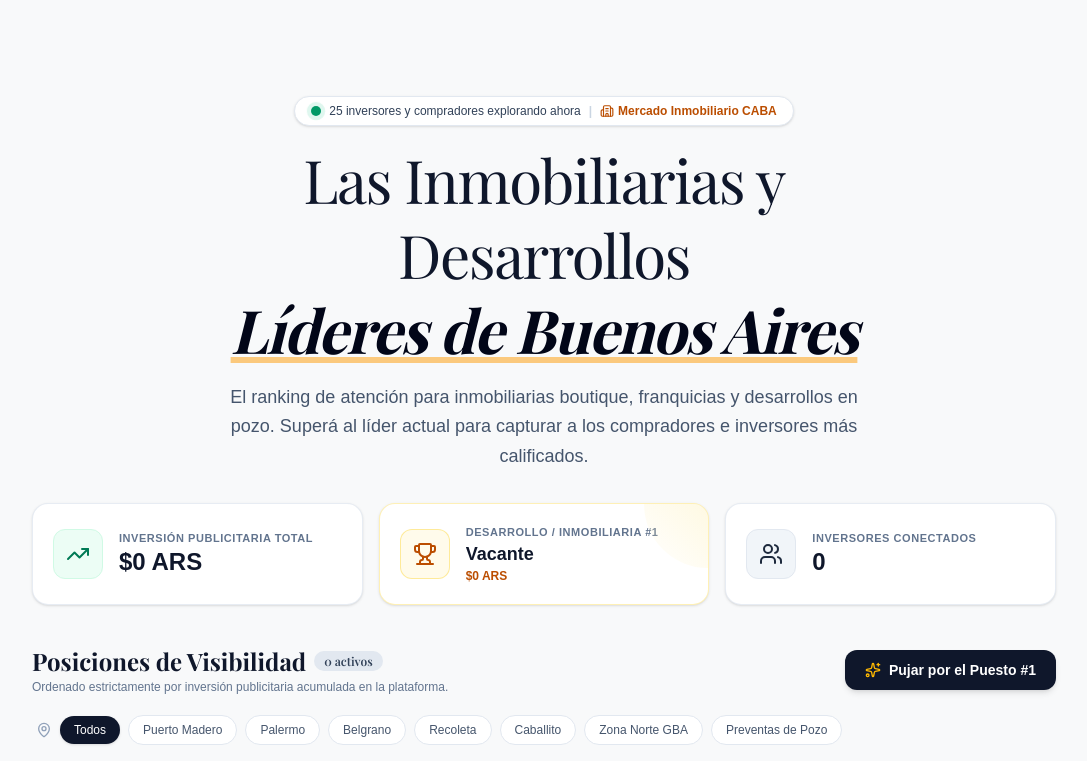
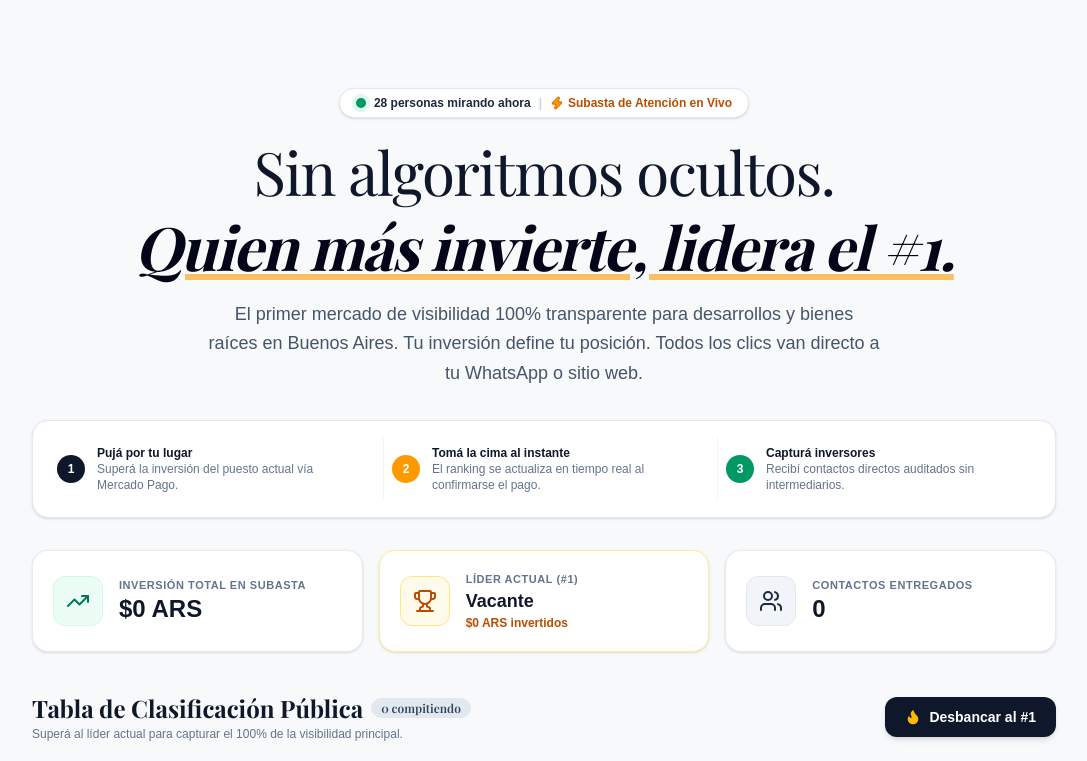
Before and after one commit to luciorodrigodiaz/Pay-to-rank, a Next.js app: page / in a window 1280 px wide. Shown: the top 761 px of the page, without its empty margins (96-1183 px from the left). Built offline with nearby package versions, Linux system fonts and the light colour scheme; no server answers; the database is empty; a web font is replaced by a local one.

Commit message:
feat: align copy and mechanics with Outbid.lol transparency and rules

```diff
--- a/components/HeaderStats.tsx
+++ b/components/HeaderStats.tsx
@@ -1,7 +1,7 @@
 'use client'
 
 import { useState, useEffect } from 'react'
-import { Trophy, TrendingUp, Users, Building2, MapPin } from 'lucide-react'
+import { Trophy, TrendingUp, Users, Building2, Zap, ArrowRight, ShieldCheck } from 'lucide-react'
 
 interface HeaderStatsProps {
   totalRaised: number
@@ -19,81 +19,113 @@ export function HeaderStats({
   topBid,
   totalClicks,
 }: HeaderStatsProps) {
-  const [onlineCount, setOnlineCount] = useState(24)
+  const [onlineCount, setOnlineCount] = useState(27)
 
   useEffect(() => {
     const interval = setInterval(() => {
       setOnlineCount((prev) => {
         const delta = Math.floor(Math.random() * 3) - 1
-        return Math.min(Math.max(prev + delta, 16), 38)
+        return Math.min(Math.max(prev + delta, 18), 45)
       })
-    }, 4000)
+    }, 3500)
     return () => clearInterval(interval)
   }, [])
 
   return (
-    <div className="w-full max-w-5xl mx-auto mb-10 pt-4">
-      {/* Badge Superior */}
+    <div className="w-full max-w-5xl mx-auto mb-10 pt-2">
+      {/* Ticker de Estado en Vivo */}
       <div className="text-center space-y-4 mb-8">
         <div className="inline-flex items-center gap-2 px-4 py-1.5 rounded-full bg-white border border-slate-200 text-xs font-semibold shadow-sm">
           <span className="relative flex h-2.5 w-2.5">
             <span className="animate-ping absolute inline-flex h-full w-full rounded-full bg-emerald-500 opacity-75"></span>
             <span className="relative inline-flex rounded-full h-2.5 w-2.5 bg-emerald-600"></span>
           </span>
-          <span className="text-slate-700 font-medium">{onlineCount} inversores y compradores explorando ahora</span>
+          <span className="text-slate-800 font-bold">{onlineCount} personas mirando ahora</span>
           <span className="text-slate-300">|</span>
           <span className="text-amber-700 font-semibold flex items-center gap-1">
-            <Building2 className="w-3.5 h-3.5" /> Mercado Inmobiliario CABA
+            <Zap className="w-3.5 h-3.5 fill-amber-500 text-amber-600" /> Subasta de Atención en Vivo
           </span>
         </div>
 
-        {/* Título en Serif Refinada */}
+        {/* Título Estilo Outbid: Directo, Provocador y Elegante */}
         <h1
-          className="text-4xl md:text-6xl font-normal tracking-tight text-slate-900 max-w-3xl mx-auto leading-tight"
+          className="text-4xl md:text-6xl font-normal tracking-tight text-slate-900 max-w-4xl mx-auto leading-tight"
           style={{ fontFamily: 'var(--font-playfair), serif' }}
         >
-          Las Inmobiliarias y Desarrollos <br />
-          <span className="italic font-bold text-slate-950 underline decoration-amber-500/50">
-            Líderes de Buenos Aires
+          Sin algoritmos ocultos. <br />
+          <span className="italic font-bold text-slate-950 underline decoration-amber-500/60">
+            Quien más invierte, lidera el #1.
           </span>
         </h1>
 
         <p className="text-slate-600 text-base md:text-lg max-w-2xl mx-auto leading-relaxed">
-          El ranking de atención para inmobiliarias boutique, franquicias y desarrollos en pozo.
-          Superá al líder actual para capturar a los compradores e inversores más calificados.
+          El primer mercado de visibilidad 100% transparente para desarrollos y bienes raíces en Buenos Aires.
+          Tu inversión define tu posición. Todos los clics van directo a tu WhatsApp o sitio web.
         </p>
       </div>
 
-      {/* Tarjetas de Métricas - Modo Claro con Sombras Suaves */}
+      {/* Las 3 Reglas del Juego (The Outbid Rules) */}
+      <div className="grid grid-cols-1 md:grid-cols-3 gap-3 mb-8 bg-white border border-slate-200 rounded-2xl p-4 shadow-sm text-xs">
+        <div className="flex items-center gap-3 p-2">
+          <div className="w-7 h-7 rounded-full bg-slate-900 text-white font-bold flex items-center justify-center shrink-0 text-xs">
+            1
+          </div>
+          <div>
+            <p className="font-bold text-slate-900">Pujá por tu lugar</p>
+            <p className="text-slate-500">Superá la inversión del puesto actual vía Mercado Pago.</p>
+          </div>
+        </div>
+
+        <div className="flex items-center gap-3 p-2 border-t md:border-t-0 md:border-l border-slate-100">
+          <div className="w-7 h-7 rounded-full bg-amber-500 text-white font-bold flex items-center justify-center shrink-0 text-xs">
+            2
+          </div>
+          <div>
+            <p className="font-bold text-slate-900">Tomá la cima al instante</p>
+            <p className="text-slate-500">El ranking se actualiza en tiempo real al confirmarse el pago.</p>
+          </div>
+        </div>
+
+        <div className="flex items-center gap-3 p-2 border-t md:border-t-0 md:border-l border-slate-100">
+          <div className="w-7 h-7 rounded-full bg-emerald-600 text-white font-bold flex items-center justify-center shrink-0 text-xs">
+            3
+          </div>
+          <div>
+            <p className="font-bold text-slate-900">Capturá inversores</p>
+            <p className="text-slate-500">Recibí contactos directos auditados sin intermediarios.</p>
+          </div>
+        </div>
+      </div>
+
+      {/* Tarjetas de Métricas */}
       <div className="grid grid-cols-1 sm:grid-cols-3 gap-4">
-        <div className="bg-white border border-slate-200/80 rounded-2xl p-5 shadow-sm hover:shadow-md transition-shadow flex items-center gap-4">
+        <div className="bg-white border border-slate-200/80 rounded-2xl p-5 shadow-sm flex items-center gap-4">
           <div className="p-3 bg-emerald-50 text-emerald-700 rounded-xl border border-emerald-100">
             <TrendingUp className="w-6 h-6" />
           </div>
           <div>
-            <p className="text-[11px] text-slate-500 font-bold uppercase tracking-wider">Inversión Publicitaria Total</p>
+            <p className="text-[11px] text-slate-500 font-bold uppercase tracking-wider">Inversión Total en Subasta</p>
             <p className="text-2xl font-black text-slate-900">${formatARS(totalRaised)} ARS</p>
           </div>
         </div>
 
-        <div className="bg-white border border-amber-200/60 rounded-2xl p-5 shadow-sm hover:shadow-md transition-shadow flex items-center gap-4 relative overflow-hidden">
-          <div className="absolute top-0 right-0 w-16 h-16 bg-gradient-to-bl from-amber-100/50 to-transparent rounded-bl-full pointer-events-none" />
-          <div className="p-3 bg-amber-50 text-amber-700 rounded-xl border border-amber-200/80">
+        <div className="bg-white border border-amber-200/80 rounded-2xl p-5 shadow-sm flex items-center gap-4 relative overflow-hidden">
+          <div className="p-3 bg-amber-50 text-amber-700 rounded-xl border border-amber-200">
             <Trophy className="w-6 h-6" />
           </div>
           <div className="truncate">
-            <p className="text-[11px] text-slate-500 font-bold uppercase tracking-wider">Desarrollo / Inmobiliaria #1</p>
+            <p className="text-[11px] text-slate-500 font-bold uppercase tracking-wider">Líder Actual (#1)</p>
             <p className="text-lg font-bold text-slate-900 truncate">{topEntryTitle || 'Vacante'}</p>
-            <p className="text-xs font-bold text-amber-700">${formatARS(topBid)} ARS</p>
+            <p className="text-xs font-bold text-amber-700">${formatARS(topBid)} ARS invertidos</p>
           </div>
         </div>
 
-        <div className="bg-white border border-slate-200/80 rounded-2xl p-5 shadow-sm hover:shadow-md transition-shadow flex items-center gap-4">
+        <div className="bg-white border border-slate-200/80 rounded-2xl p-5 shadow-sm flex items-center gap-4">
           <div className="p-3 bg-slate-100 text-slate-800 rounded-xl border border-slate-200">
             <Users className="w-6 h-6" />
           </div>
           <div>
-            <p className="text-[11px] text-slate-500 font-bold uppercase tracking-wider">Inversores Conectados</p>
+            <p className="text-[11px] text-slate-500 font-bold uppercase tracking-wider">Contactos Entregados</p>
             <p className="text-2xl font-black text-slate-900">{formatARS(totalClicks)}</p>
           </div>
         </div>
--- a/components/LeaderboardTable.tsx
+++ b/components/LeaderboardTable.tsx
@@ -1,7 +1,7 @@
 'use client'
 
 import { useState } from 'react'
-import { ExternalLink, Trophy, Award, Medal, MapPin, Building2, Sparkles } from 'lucide-react'
+import { ExternalLink, Trophy, Award, Medal, MapPin, Building2, Flame, ArrowUpRight } from 'lucide-react'
 
 export interface EntryItem {
   id: string
@@ -39,6 +39,8 @@ export function LeaderboardTable({ entries, onOpenBidModal }: LeaderboardTablePr
     ? entries
     : entries.filter((e) => e.category.toLowerCase() === activeCategory.toLowerCase())
 
+  const topLeaderBid = entries[0]?.totalBid || 0
+
   const getRankBadge = (index: number) => {
     switch (index) {
       case 0:
@@ -49,13 +51,13 @@ export function LeaderboardTable({ entries, onOpenBidModal }: LeaderboardTablePr
         )
       case 1:
         return (
-          <div className="flex items-center justify-center w-8 h-8 rounded-full bg-slate-200 text-slate-700 font-bold text-xs border border-slate-300 shadow-sm">
+          <div className="flex items-center justify-center w-8 h-8 rounded-full bg-slate-200 text-slate-700 font-bold text-xs border border-slate-300">
             <Award className="w-4 h-4" />
           </div>
         )
       case 2:
         return (
-          <div className="flex items-center justify-center w-8 h-8 rounded-full bg-amber-100 text-amber-800 font-bold text-xs border border-amber-200 shadow-sm">
+          <div className="flex items-center justify-center w-8 h-8 rounded-full bg-amber-100 text-amber-800 font-bold text-xs border border-amber-200">
             <Medal className="w-4 h-4" />
           </div>
         )
@@ -77,13 +79,13 @@ export function LeaderboardTable({ entries, onOpenBidModal }: LeaderboardTablePr
             className="text-2xl font-bold text-slate-900 flex items-center gap-2"
             style={{ fontFamily: 'var(--font-playfair), serif' }}
           >
-            <span>Posiciones de Visibilidad</span>
+            <span>Tabla de Clasificación Pública</span>
             <span className="text-xs font-sans font-semibold bg-slate-200 text-slate-700 px-2.5 py-0.5 rounded-full">
-              {filteredEntries.length} activos
+              {filteredEntries.length} compitiendo
             </span>
           </h2>
           <p className="text-slate-500 text-xs mt-0.5">
-            Ordenado estrictamente por inversión publicitaria acumulada en la plataforma.
+            Superá al líder actual para capturar el 100% de la visibilidad principal.
           </p>
         </div>
 
@@ -91,8 +93,8 @@ export function LeaderboardTable({ entries, onOpenBidModal }: LeaderboardTablePr
           onClick={() => onOpenBidModal()}
           className="bg-slate-900 hover:bg-slate-800 text-white font-bold px-5 py-2.5 rounded-xl text-sm transition-all shadow-md hover:shadow-lg hover:-translate-y-0.5 active:translate-y-0 flex items-center gap-2"
         >
-          <Sparkles className="w-4 h-4 text-amber-400" />
-          Pujar por el Puesto #1
+          <Flame className="w-4 h-4 fill-amber-400 text-amber-400" />
+          Desbancar al #1
         </button>
       </div>
 
@@ -114,13 +116,13 @@ export function LeaderboardTable({ entries, onOpenBidModal }: LeaderboardTablePr
         ))}
       </div>
 
-      {/* Tabla Estilo Luxury */}
-      <div className="bg-white border border-slate-200/90 rounded-2xl overflow-hidden shadow-sm">
+      {/* Lista de Posiciones */}
+      <div className="bg-white border border-slate-200 rounded-2xl overflow-hidden shadow-sm">
         <div className="divide-y divide-slate-100">
           {filteredEntries.length === 0 ? (
             <div className="p-12 text-center text-slate-400 text-sm">
               <Building2 className="w-8 h-8 mx-auto mb-2 opacity-40 text-slate-400" />
-              No hay inmobiliarias o desarrollos registrados en esta zona aún.
+              No hay proyectos en esta zona aún. ¡Sé el primero en posicionarte!
             </div>
           ) : (
             filteredEntries.map((entry, index) => {
@@ -132,7 +134,7 @@ export function LeaderboardTable({ entries, onOpenBidModal }: LeaderboardTablePr
                     isFirst ? 'bg-amber-50/30 border-l-4 border-l-amber-500' : ''
                   }`}
                 >
-                  {/* Izquierda: Posición + Nombre + Tagline + Barrio */}
+                  {/* Info Izquierda */}
                   <div className="flex items-center gap-4 min-w-0">
                     <div className="shrink-0">{getRankBadge(index)}</div>
                     <div className="min-w-0">
@@ -141,7 +143,7 @@ export function LeaderboardTable({ entries, onOpenBidModal }: LeaderboardTablePr
                           href={`/r/${entry.id}`}
                           target="_blank"
                           rel="noopener noreferrer"
-                          className="font-bold text-slate-900 hover:text-amber-700 transition-colors flex items-center gap-1.5 text-base group"
+                          className="font-bold text-slate-900 hover:text-amber-700 transition-colors flex items-center gap-1 text-base group"
                         >
                           <span className="truncate">{entry.title}</span>
                           <ExternalLink className="w-3.5 h-3.5 text-slate-400 group-hover:text-amber-700 group-hover:translate-x-0.5 group-hover:-translate-y-0.5 transition-all" />
@@ -150,6 +152,11 @@ export function LeaderboardTable({ entries, onOpenBidModal }: LeaderboardTablePr
                           <MapPin className="w-2.5 h-2.5 text-slate-500" />
                           {entry.category}
                         </span>
+                        {isFirst && (
+                          <span className="text-[11px] font-bold bg-amber-100 text-amber-800 px-2 py-0.5 rounded-full border border-amber-300">
+                            👑 Líder de la Subasta
+                          </span>
+                        )}
                       </div>
                       <p className="text-slate-600 text-xs md:text-sm truncate mt-1 max-w-xl">
                         {entry.tagline}
@@ -157,18 +164,19 @@ export function LeaderboardTable({ entries, onOpenBidModal }: LeaderboardTablePr
                     </div>
                   </div>
 
-                  {/* Derecha: Inversión + Clics + Botón Superar */}
+                  {/* Info Derecha */}
                   <div className="flex items-center justify-between w-full sm:w-auto gap-4 shrink-0 border-t sm:border-t-0 pt-3 sm:pt-0 border-slate-100">
                     <div className="text-left sm:text-right">
                       <p className="text-base font-black text-slate-900">${formatARS(entry.totalBid)} ARS</p>
-                      <p className="text-[11px] font-medium text-slate-500">{formatARS(entry.clicks)} contactos directos</p>
+                      <p className="text-[11px] font-medium text-slate-500">{formatARS(entry.clicks)} clics directos</p>
                     </div>
 
                     <button
                       onClick={() => onOpenBidModal(entry)}
-                      className="bg-white hover:bg-slate-100 hover:text-slate-900 text-slate-700 font-bold px-3.5 py-2 rounded-xl text-xs border border-slate-300 shadow-sm transition-all hover:scale-105 active:scale-95 whitespace-nowrap"
+                      className="bg-white hover:bg-slate-900 hover:text-white text-slate-800 font-bold px-4 py-2 rounded-xl text-xs border border-slate-300 shadow-sm transition-all hover:scale-105 active:scale-95 whitespace-nowrap flex items-center gap-1"
                     >
-                      Superar puesto
+                      <span>Superar</span>
+                      <ArrowUpRight className="w-3.5 h-3.5" />
                     </button>
                   </div>
                 </div>
```
